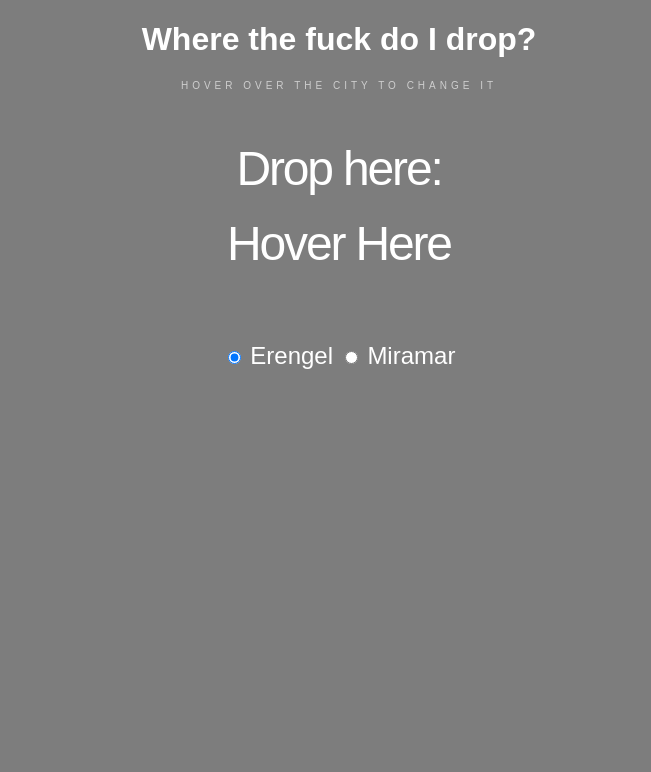
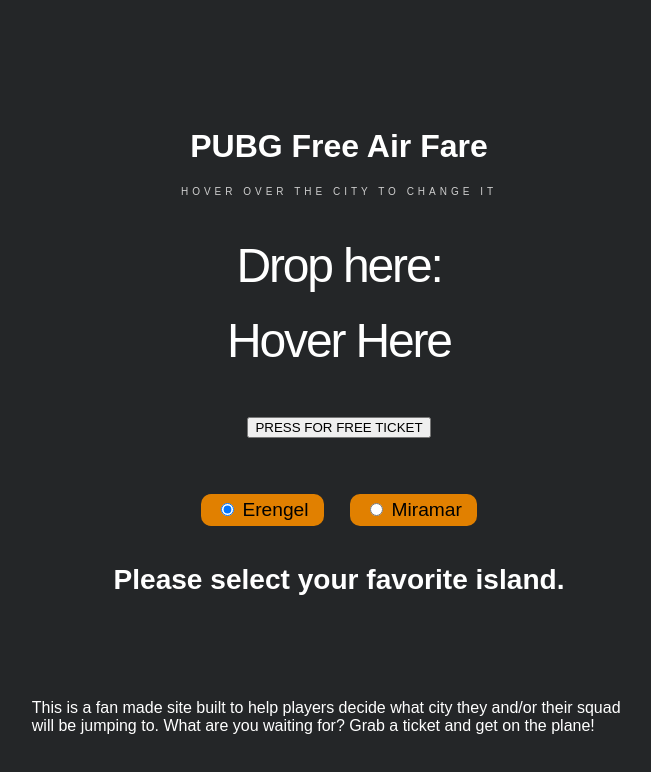
Before and after one commit to jwu910/pubgairfare, a plain HTML site: page index.html in a window 1280 px wide. Shown: the whole page, without its empty margins (301-952 px from the left). Drawn offline with Linux system fonts and the light colour scheme.

Commit message:
Update html and css. And some meta tags

```diff
--- a/index.css
+++ b/index.css
@@ -11,7 +11,13 @@ html {
 }
 
 body {
-  background: #7d7d7d;
+	margin: 10%;
+	background: #242628;
+}
+
+footer {
+	margin: 10% 20%;
+	text-alighn: center;
 }
 
 h1 {
@@ -42,6 +48,17 @@ p {
   text-align: center;
   font-size: 1.5em;
 }
+
+.selection {
+  background-color: #E18000;
+  border-radius: 10px;
+  border: none;
+  display: inline;
+  font-size: 1.2rem;
+  margin: 10px;
+  padding: 5px 15px;
+}
+
 
 .city-box {
   padding: 20px 0;
--- a/index.html
+++ b/index.html
@@ -21,11 +21,11 @@
   <!-- Google Tag Manager -->
   <script>(function(w,d,s,l,i){w[l]=w[l]||[];w[l].push({'gtm.start': new Date().getTime(),event:'gtm.js'});var f=d.getElementsByTagName(s)[0], j=d.createElement(s),dl=l!='dataLayer'?'&l='+l:'';j.async=true;j.src='https://www.googletagmanager.com/gtm.js?id='+i+dl;f.parentNode.insertBefore(j,f);})(window,document,'script','dataLayer','GTM-K9XZRGH');</script>
   <!-- End Google Tag Manager -->
-  <meta charset="UTF-8">
+  <meta http-equiv="content-type" content="text/html;charset=UTF-8">
   <meta name="viewport" content="width=device-width, initial-scale=1.0">
   <meta http-equiv="X-UA-Compatible" content="ie=edge">
-  <title>Drop Now GG</title>
-  <meta name="description" content="Get a random drop destination for Playerunknown's Battleground! PUBG DROP NOW GG">
+  <title>PUBG Air Fare</title>
+  <meta name="description" content="Get a random city to drop to in your game of PlayerUknown's Battleground now! Just press the button to spin.">
   <meta name="keywords" content="dropnowgg, drop, now, gg, pubg, playerunknown, battleground, playerunknowns, ffa, random, miramar, erengel, battleroyal, battle">
   <link rel="stylesheet" href="index.css">
 </head>
@@ -34,25 +34,37 @@
   <!-- Google Tag Manager (noscript) -->
     <noscript><iframe src="https://www.googletagmanager.com/ns.html?id=GTM-K9XZRGH" height="0" width="0" style="display:none;visibility:hidden"></iframe></noscript>
   <!-- End Google Tag Manager (noscript) -->
-  <h1>Where the fuck do I drop?</h1>
+
+  <h1>PUBG Free Air Fare</h1>
+
   <p>HOVER OVER THE CITY TO CHANGE IT</p>
   <div id="box">
     Drop here:
     <div class="city-box">
       <span class="city-name">Hover Here</span>
     </div>
+    <div class="button-container">
+      <button>PRESS FOR FREE TICKET</button>
+    </div>
   </div>
 
   <div class="container">
     <div class="map-selection">
-      <input class="mapRadio" checked="checked" id="M1" name="map" type="radio">
-      <label for="M1">Erengel</label>
-      <input class="mapRadio" id="M2" name="map" type="radio">
-      <label for="M2">Miramar</label>
+      <button class="selection">
+		<input class="mapRadio" checked="checked" id="M1" name="map" type="radio">
+		<label for="M1">Erengel</label>
+      </button>
+      <button class="selection">
+		<input class="mapRadio" id="M2" name="map" type="radio">
+		<label for="M2">Miramar</label>
+      </button>
+      <h3>Please select your favorite island.</h3>
     </div>
   </div>
 
   <script src="index.js"></script>
 </body>
-
+<footer>
+  This is a fan made site built to help players decide what city they and/or their squad will be jumping to. What are you waiting for? Grab a ticket and get on the plane!
+</footer>
 </html>
```
